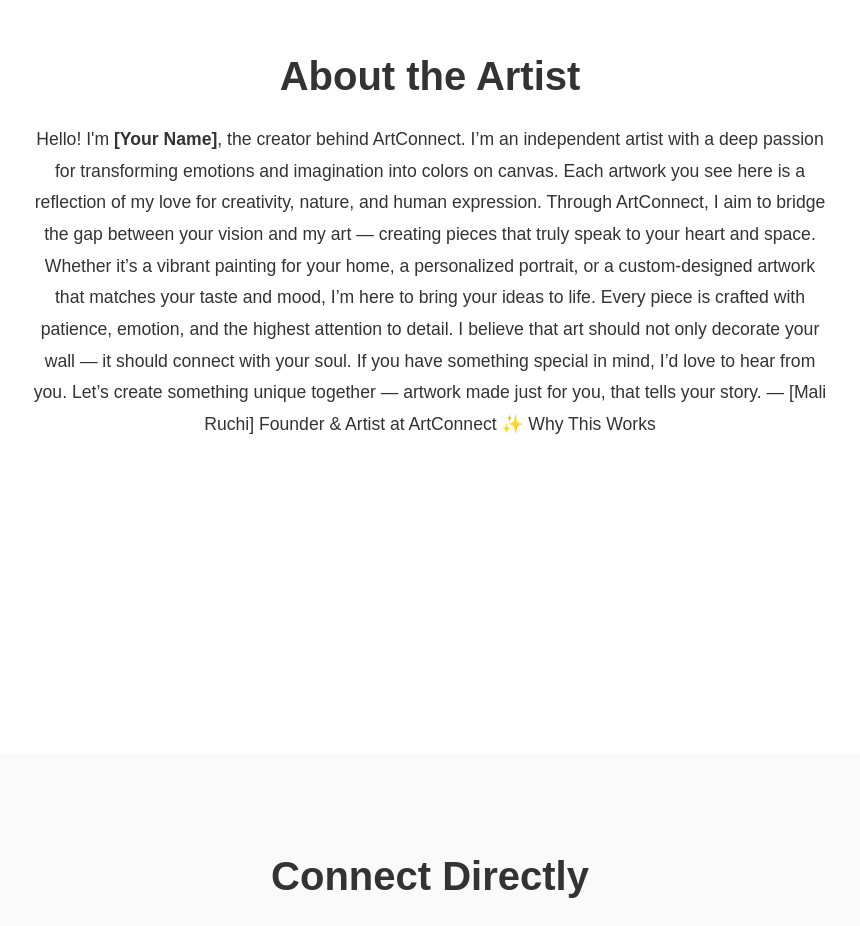
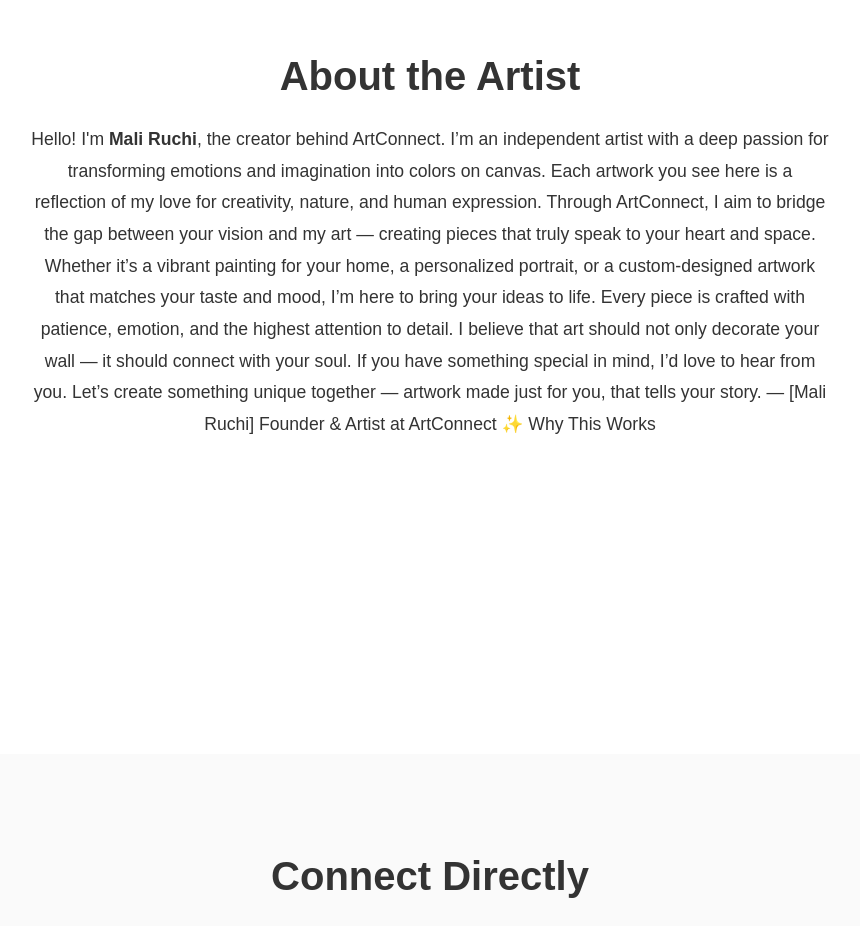
Before and after one commit to theartistruchi123-glitch/ArtSellerweb, a plain HTML site: page index.html in a window 1280 px wide. Shown: the part 2380-3306 px from the top of the page, without its empty margins (210-1070 px from the left). Drawn offline with Linux system fonts and the light colour scheme.

Commit message:
Update index.html

```diff
--- a/index.html
+++ b/index.html
@@ -139,7 +139,7 @@
 <section id="about">
   <h2>About the Artist</h2>
   <div class="content">
-    <p>Hello! I'm <strong>[Your Name]</strong>, the creator behind ArtConnect.
+    <p>Hello! I'm <strong>Mali Ruchi</strong>, the creator behind ArtConnect.
     I’m an independent artist with a deep passion for transforming emotions and imagination into colors on canvas. Each artwork you see here is a reflection of my love for creativity, nature, and human expression.
 
 Through ArtConnect, I aim to bridge the gap between your vision and my art — creating pieces that truly speak to your heart and space. Whether it’s a vibrant painting for your home, a personalized portrait, or a custom-designed artwork that matches your taste and mood, I’m here to bring your ideas to life.
```
